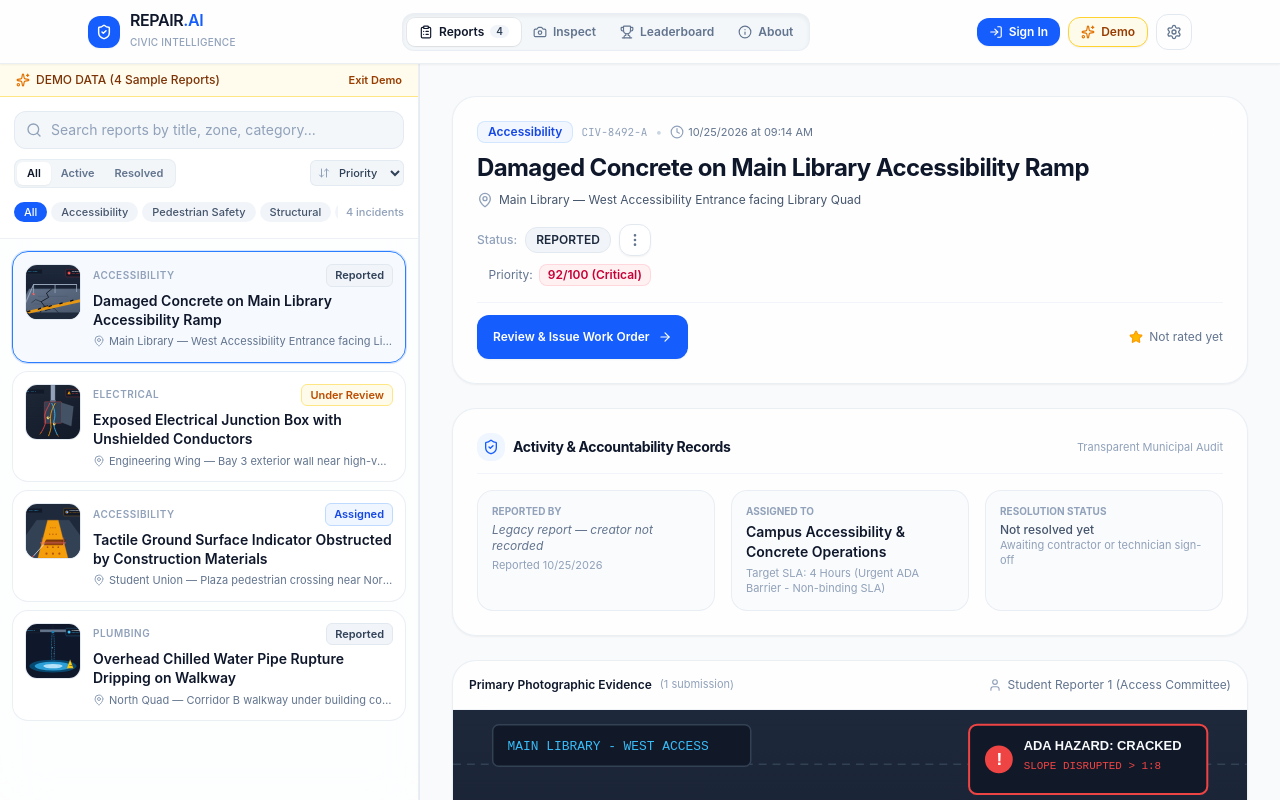
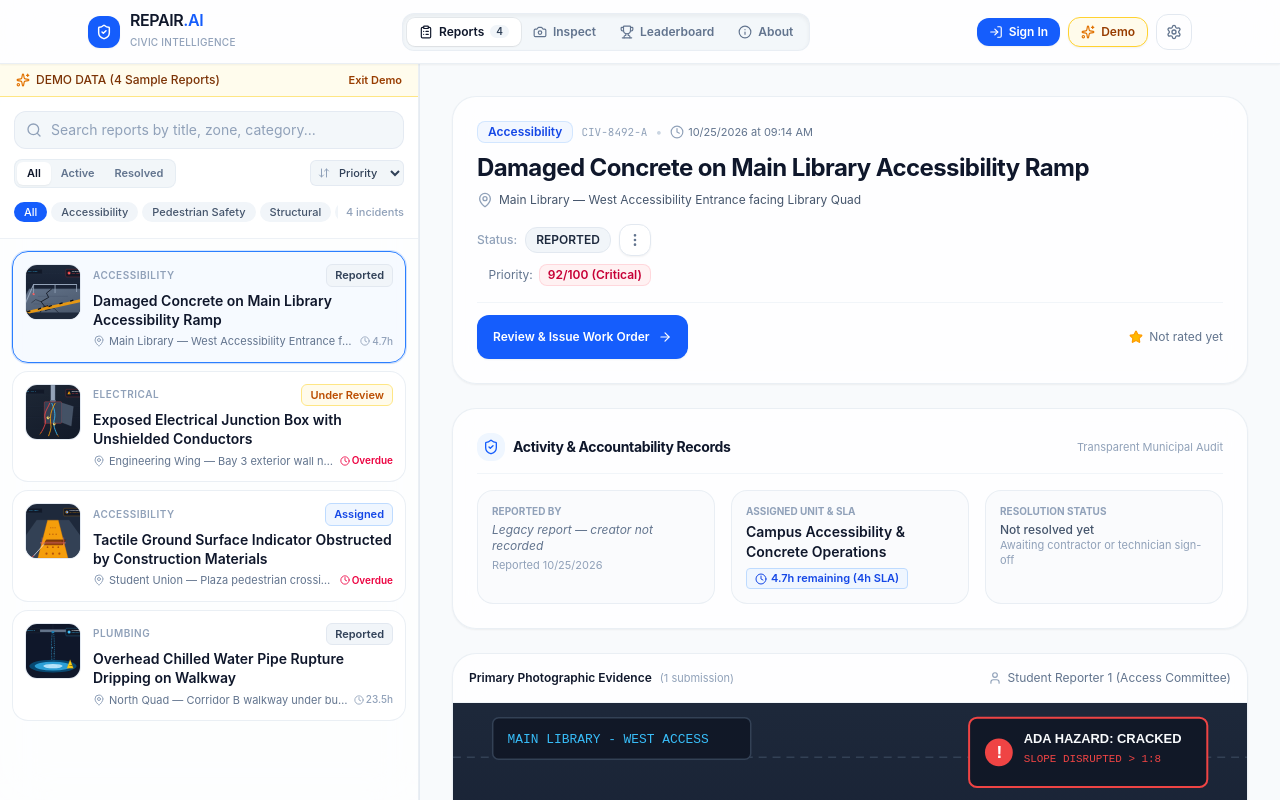
Before and after one commit to seeman-shingeri/MIT-Hackdays-gemma4-opensource, a React (Vite) app: page / in a window 1280 px wide. Both pictures are taken after a click on the button "Load Demonstration Dataset". Built offline with nearby package versions, Linux system fonts and the light colour scheme.

Commit message:
feat(sla): add municipal response SLA calculation, overdue risk metrics and countdown badges

```diff
--- a/src/features/cases/CaseDetailWorkflow.tsx
+++ b/src/features/cases/CaseDetailWorkflow.tsx
@@ -24,7 +24,8 @@ import {
 import type { CivicCase, ClarificationAnswer, CaseStatus } from '../../types/case';
 import type { UserAccount } from '../../types/auth';
 import type { RatingCategory } from '../../types/reputation';
-import { copyDossierToClipboard } from '../../services/dossierExport';
+import { copyDossierToClipboard, printCaseWorkOrder } from '../../services/dossierExport';
+import { calculateCaseSla } from '../../services/sla';
 import { ImageComparisonSlider } from '../../components/ImageComparisonSlider';
 import { verifyRepairsMultimodal } from '../../services/ai';
 import type { ApiConfig } from '../../types/ai';
@@ -88,6 +89,7 @@ export const CaseDetailWorkflow: React.FC<CaseDetailWorkflowProps> = ({
   const primaryEvidence = civicCase.evidence[0];
   const beforeImageUrl = primaryEvidence?.imageUrl || '';
   const ai = civicCase.aiAnalysis;
+  const slaInfo = calculateCaseSla(civicCase);
 
   // Real ratings and activities
   const caseRatings = getRatingsForReport(civicCase.id);
@@ -111,7 +113,7 @@ export const CaseDetailWorkflow: React.FC<CaseDetailWorkflowProps> = ({
   // Handle Print Dossier
   const handlePrintDossier = () => {
     setIsMenuOpen(false);
-    window.print();
+    printCaseWorkOrder(civicCase);
   };
 
   // Handle Delete Confirmation
@@ -515,14 +517,25 @@ export const CaseDetailWorkflow: React.FC<CaseDetailWorkflowProps> = ({
             {/* Assigned To */}
             <div className="p-3.5 rounded-2xl bg-slate-50/70 border border-slate-200/70 space-y-1">
               <span className="text-slate-400 text-[10px] uppercase font-bold block">
-                Assigned To
+                Assigned Unit &amp; SLA
               </span>
               <strong className="text-slate-900 font-semibold text-sm block">
-                {civicCase.assignedTo || civicCase.assignedTeam || 'Not assigned'}
+                {civicCase.assignedTo || civicCase.assignedTeam || 'Facilities Dispatch'}
               </strong>
-              <span className="text-[11px] text-slate-400 block">
-                Target SLA: {civicCase.estimatedResponseTarget || 'Standard Tier'}
-              </span>
+              <div className="pt-0.5">
+                <span className={`inline-flex items-center gap-1 px-2 py-0.5 rounded text-[11px] font-semibold border ${
+                  slaInfo.status === 'MET'
+                    ? 'bg-emerald-50 text-emerald-700 border-emerald-200'
+                    : slaInfo.status === 'EXCEEDED' || slaInfo.status === 'BREACHED'
+                    ? 'bg-rose-50 text-rose-700 border-rose-200'
+                    : slaInfo.status === 'AT_RISK'
+                    ? 'bg-amber-50 text-amber-700 border-amber-200'
+                    : 'bg-blue-50 text-blue-700 border-blue-200'
+                }`}>
+                  <Clock className="w-3 h-3 shrink-0" />
+                  <span className="truncate">{slaInfo.statusLabel}</span>
+                </span>
+              </div>
             </div>
 
             {/* Resolution */}
--- a/src/features/cases/CaseFeed.tsx
+++ b/src/features/cases/CaseFeed.tsx
@@ -6,9 +6,11 @@ import {
   ShieldCheck,
   Sparkles,
   Camera,
-  ArrowDownUp
+  ArrowDownUp,
+  Clock
 } from 'lucide-react';
 import { filterAndSortCases } from './caseFilters';
+import { calculateCaseSla } from '../../services/sla';
 import type { CivicCase } from '../../types/case';
 
 interface CaseFeedProps {
@@ -233,6 +235,7 @@ export const CaseFeed: React.FC<CaseFeedProps> = ({
           filteredCases.map(c => {
             const isSelected = selectedCaseId === c.id;
             const primaryPhoto = c.evidence[0]?.imageUrl;
+            const sla = calculateCaseSla(c);
 
             return (
               <div
@@ -267,9 +270,17 @@ export const CaseFeed: React.FC<CaseFeedProps> = ({
                       {c.title}
                     </h3>
 
-                    <div className="flex items-center gap-1 text-[11px] text-slate-500 mt-1 truncate">
-                      <MapPin className="w-3 h-3 text-slate-400 shrink-0" />
-                      <span className="truncate">{c.zone} {c.landmark ? `— ${c.landmark}` : ''}</span>
+                    <div className="flex items-center justify-between gap-1 text-[11px] text-slate-500 mt-1 truncate">
+                      <div className="flex items-center gap-1 truncate">
+                        <MapPin className="w-3 h-3 text-slate-400 shrink-0" />
+                        <span className="truncate">{c.zone} {c.landmark ? `— ${c.landmark}` : ''}</span>
+                      </div>
+                      <span className={`shrink-0 inline-flex items-center gap-0.5 text-[10px] ${
+                        sla.isOverdue ? 'text-rose-600 font-semibold' : 'text-slate-400 font-medium'
+                      }`}>
+                        <Clock className="w-2.5 h-2.5" />
+                        <span>{sla.isOverdue ? 'Overdue' : `${sla.remainingHours}h`}</span>
+                      </span>
                     </div>
                   </div>
                 </div>
--- /dev/null
+++ b/src/services/sla.ts
@@ -0,0 +1,119 @@
+import type { CivicCase, Severity } from '../types/case';
+
+export type SlaStatus = 'ON_TRACK' | 'AT_RISK' | 'BREACHED' | 'MET' | 'EXCEEDED';
+
+export interface SlaCalculationResult {
+  slaHoursTarget: number;
+  deadline: Date;
+  elapsedHours: number;
+  remainingHours: number;
+  status: SlaStatus;
+  statusLabel: string;
+  isOverdue: boolean;
+}
+
+/**
+ * Returns the target SLA window in hours based on case severity.
+ */
+export function getTargetSlaHours(severity: Severity): number {
+  switch (severity) {
+    case 'Critical':
+      return 4; // 4 hour rapid emergency response
+    case 'High':
+      return 12; // 12 hour priority response
+    case 'Medium':
+      return 24; // 24 hour standard municipal response
+    case 'Low':
+    default:
+      return 72; // 72 hour routine response
+  }
+}
+
+/**
+ * Evaluates the SLA status and remaining / overdue duration for a civic infrastructure case.
+ */
+export function calculateCaseSla(
+  civicCase: CivicCase,
+  referenceDate: Date = new Date()
+): SlaCalculationResult {
+  const targetHours = getTargetSlaHours(civicCase.severity);
+  const createdTime = new Date(civicCase.createdAt).getTime();
+  const deadlineTime = createdTime + targetHours * 3600 * 1000;
+  const deadline = new Date(deadlineTime);
+
+  const isResolved =
+    civicCase.status === 'RESOLVED' ||
+    civicCase.status === 'CLOSED' ||
+    civicCase.verification?.verificationStatus === 'VISUALLY_VERIFIED';
+
+  const endTime = isResolved && civicCase.resolvedAt
+    ? new Date(civicCase.resolvedAt).getTime()
+    : referenceDate.getTime();
+
+  const elapsedMillis = Math.max(0, endTime - createdTime);
+  const elapsedHours = Math.round((elapsedMillis / (3600 * 1000)) * 10) / 10;
+  const remainingMillis = deadlineTime - endTime;
+  const remainingHours = Math.round((remainingMillis / (3600 * 1000)) * 10) / 10;
+
+  if (isResolved) {
+    if (endTime <= deadlineTime) {
+      return {
+        slaHoursTarget: targetHours,
+        deadline,
+        elapsedHours,
+        remainingHours: Math.max(0, remainingHours),
+        status: 'MET',
+        statusLabel: `Resolved in ${elapsedHours}h (Target: ${targetHours}h)`,
+        isOverdue: false,
+      };
+    } else {
+      const overdueBy = Math.round(((endTime - deadlineTime) / (3600 * 1000)) * 10) / 10;
+      return {
+        slaHoursTarget: targetHours,
+        deadline,
+        elapsedHours,
+        remainingHours: 0,
+        status: 'EXCEEDED',
+        statusLabel: `Resolved (${overdueBy}h past ${targetHours}h target)`,
+        isOverdue: true,
+      };
+    }
+  }
+
+  // Open / In-progress case
+  if (remainingHours <= 0) {
+    const overdueBy = Math.abs(remainingHours);
+    return {
+      slaHoursTarget: targetHours,
+      deadline,
+      elapsedHours,
+      remainingHours: 0,
+      status: 'BREACHED',
+      statusLabel: `Overdue by ${overdueBy}h (${targetHours}h SLA breached)`,
+      isOverdue: true,
+    };
+  }
+
+  // At risk if remaining is under 25% of target or under 2 hours
+  if (remainingHours <= targetHours * 0.25 || remainingHours <= 2) {
+    return {
+      slaHoursTarget: targetHours,
+      deadline,
+      elapsedHours,
+      remainingHours,
+      status: 'AT_RISK',
+      statusLabel: `At Risk: ${remainingHours}h remaining of ${targetHours}h SLA`,
+      isOverdue: false,
+    };
+  }
+
+  return {
+    slaHoursTarget: targetHours,
+    deadline,
+    elapsedHours,
+    remainingHours,
+    status: 'ON_TRACK',
+    statusLabel: `${remainingHours}h remaining (${targetHours}h SLA)`,
+    isOverdue: false,
+  };
+}
```
Also changed, not shown: 1 other file (tests, documents, lock files or other folders).
